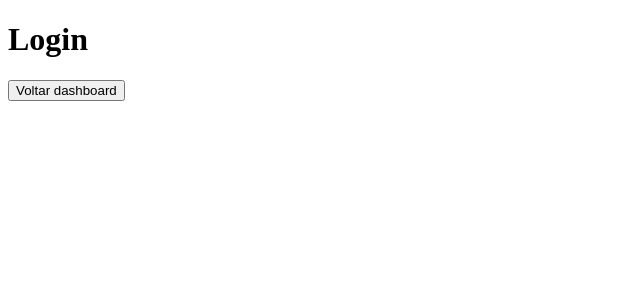
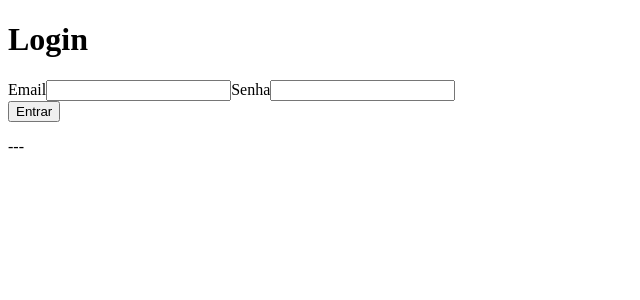
Before and after one commit to MatheusAlves17/curso-react-typescript, a React (Create React App) app: page /entrar in a window 1280 px wide. Shown: the top 300 px of the page, without its empty margins (0-640 px from the left). Built offline with nearby package versions, Linux system fonts and the light colour scheme.

Commit message:
feat: add login page and form

```diff
--- a/src/app/pages/login/Login.tsx
+++ b/src/app/pages/login/Login.tsx
@@ -1,17 +1,25 @@
-import { useNavigate } from 'react-router-dom';
+import { useState } from "react";
 
 export const Login = () => {
-    const navigate = useNavigate();
+const    [email, setEmail] = useState('')
+const    [password, setPassword] = useState('')
+  const entrar = () => {
+  };
 
-    const handleClick = () => {
-        navigate('/pagina-inicial')
-    }
+  return (
+    <>
+      <h1>Login</h1>
+        <form action="">
+            <label htmlFor="email">Email</label>
+            <input type="email" name="" value={email} onChange={e => setEmail(e.target.value)} id="email"/>
 
-    return (
-        <>
-            <h1>Login</h1>
-
-            <button onClick={handleClick}>Voltar dashboard</button>
-        </>
-    );
-}
+            <label htmlFor="password">Senha</label>
+            <input type="password" name="" value={password} onChange={e => setPassword(e.target.value)} id="password"/>
+        </form>
+      <button onClick={entrar} type="button">
+        Entrar
+      </button>
+      <p>{email} --- {password}</p>
+    </>
+  );
+};
```
